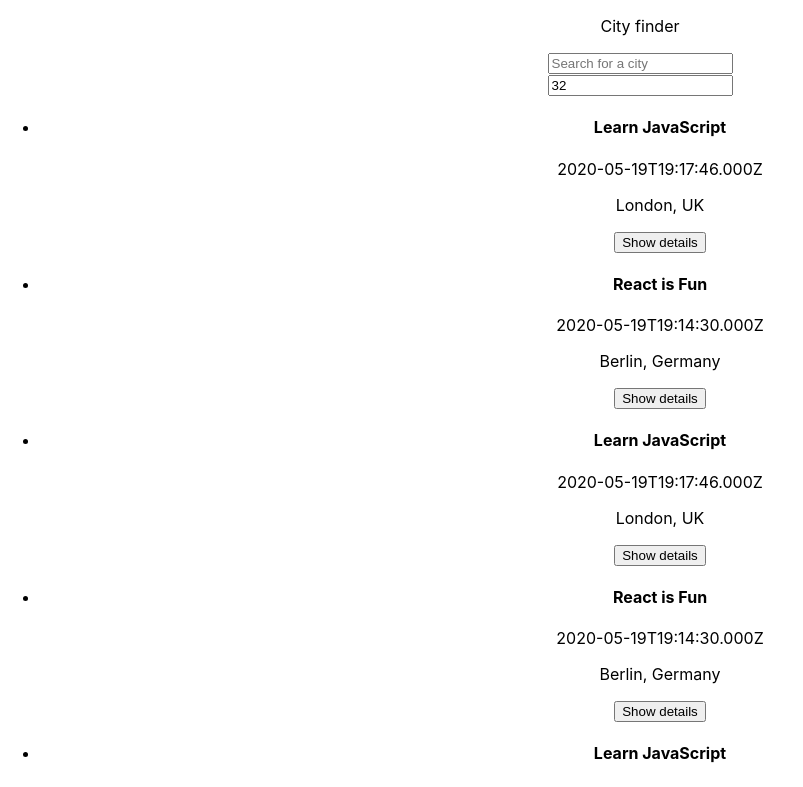
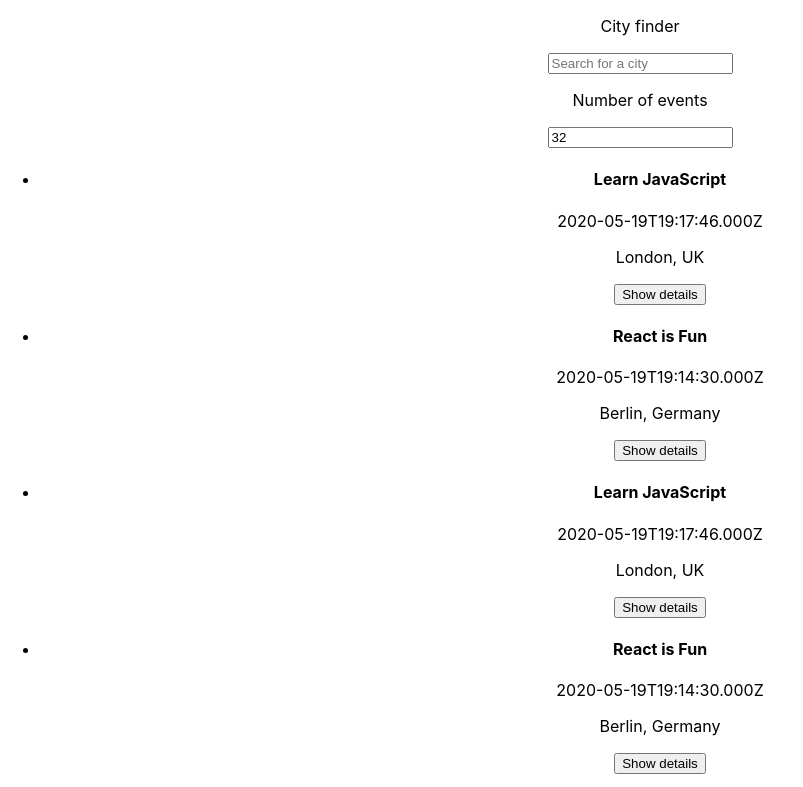
Before and after one commit to AlexaCai/meet-app, a React (Create React App) app: page / in a window 1280 px wide. Shown: the top 787 px of the page, without its empty margins (0-803 px from the left). Built offline with nearby package versions, Linux system fonts and the light colour scheme.

Commit message:
Addition of title above the number of event input field

```diff
--- a/src/components/NumberofEvents.js
+++ b/src/components/NumberofEvents.js
@@ -32,6 +32,7 @@ const NumberOfEvents = () => {
 
     return (
         <div id="number-events">
+            <p>Number of events</p>
             <input
                 type="text"
                 className="numberEvents"
```
